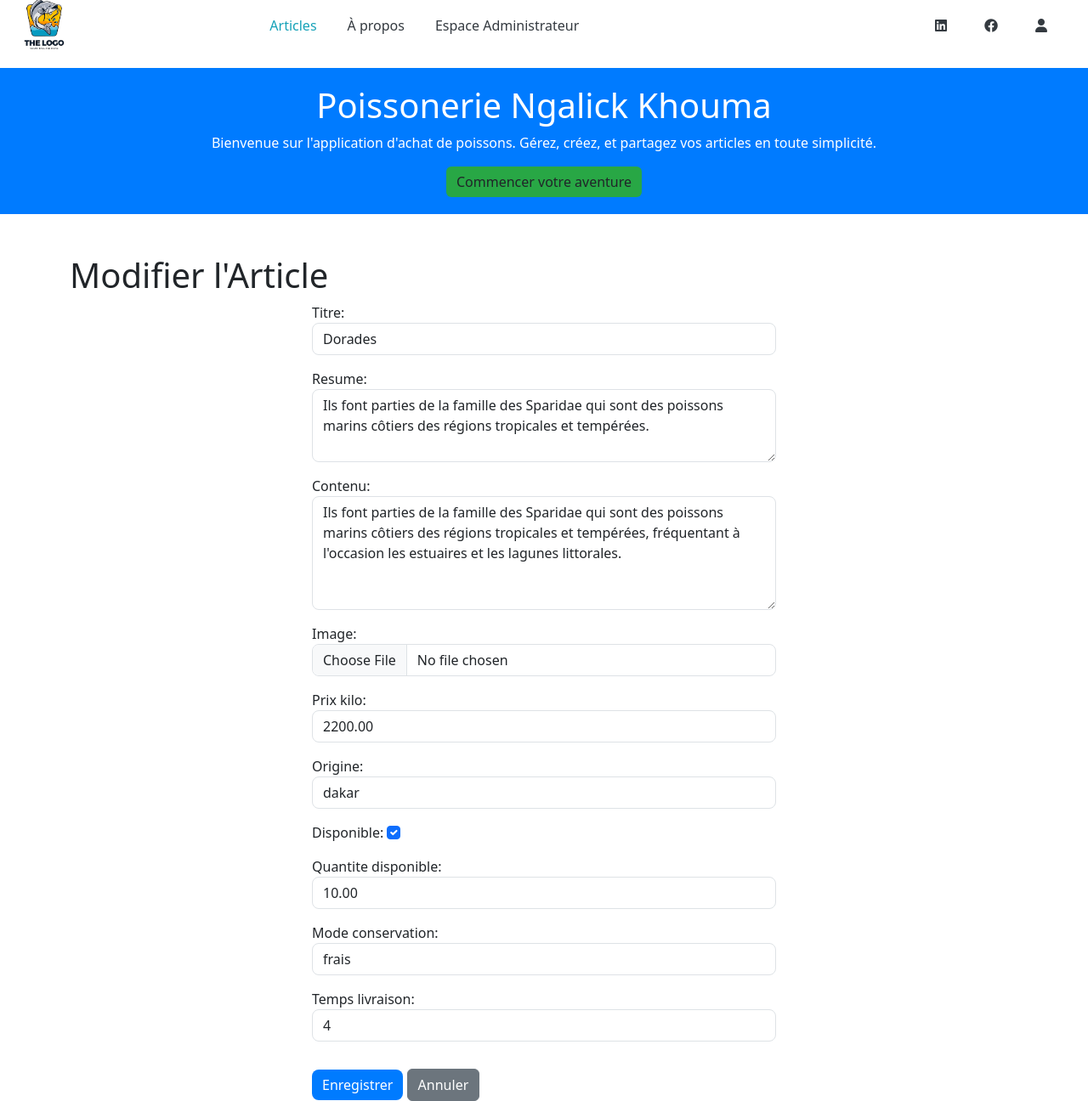
After one commit to khadija470/article, a Django app: page /modifier_article/27/ in a window 1280 px wide. The commit adds this page. Shown: the whole page at 85% size. Run offline with Django 5.2, Linux system fonts and the light colour scheme; data comes from the database, SQL or seed files in the repository; both versions use the stored data as it was after the commit.

Commit message:
mise a jour des articles

```diff
--- a/articles/forms.py
+++ b/articles/forms.py
@@ -5,3 +5,15 @@ class ArticleForm(forms.ModelForm):
       class Meta:
           model = Article
           fields = ['titre','resume','contenu','image','prix_kilo','origine','disponible','quantite_disponible','mode_conservation','temps_livraison']
+          widgets = {
+            'titre': forms.TextInput(attrs={'class': 'form-control', 'placeholder': 'Titre de l\'article'}),
+            'resume': forms.Textarea(attrs={'class': 'form-control', 'rows': 3, 'placeholder': 'Résumé'}),
+            'contenu': forms.Textarea(attrs={'class': 'form-control', 'rows': 5, 'placeholder': 'Contenu de l\'article'}),
+            'image': forms.FileInput(attrs={'class': 'form-control'}),
+            'prix_kilo': forms.NumberInput(attrs={'class': 'form-control', 'placeholder': 'Prix par kilo'}),
+            'origine': forms.TextInput(attrs={'class': 'form-control', 'placeholder': 'Origine'}),
+            'disponible': forms.CheckboxInput(attrs={'class': 'form-check-input'}),
+            'quantite_disponible': forms.NumberInput(attrs={'class': 'form-control', 'placeholder': 'Quantité disponible'}),
+            'mode_conservation': forms.TextInput(attrs={'class': 'form-control', 'placeholder': 'Mode de conservation'}),
+            'temps_livraison': forms.NumberInput(attrs={'class': 'form-control', 'placeholder': 'Temps de livraison en jours'}),
+        }
--- a/articles/urls.py
+++ b/articles/urls.py
@@ -1,13 +1,13 @@
 from django.urls import path
 ##.parcequ ils sont dans le meme repertoire
-from .views import home,useradmin,supprimer_article
+from .views import home,useradmin,supprimer_article,modifier_article
 from django.conf.urls.static import static
 from blog import settings
 # ,newarticle
 urlpatterns = [
     path("",home,name="home"),
     path("useradmin/",useradmin,name="useradmin"),
-    path('supprimer_article/<int:article_id>/',supprimer_article, name='supprimer_article')
-    # path('modifier_article/<int:article_id>/',modifier_article, name='modifier_article')
+    path('supprimer_article/<int:article_id>/',supprimer_article, name='supprimer_article'),
+    path('modifier_article/<int:article_id>/',modifier_article, name='modifier_article')
     # path("newarticle/",newarticle,name="newarticle")
 ] + static(settings.MEDIA_URL, document_root=settings.MEDIA_ROOT)
--- /dev/null
+++ b/templates/modifier_article.html
@@ -0,0 +1,79 @@
+<!DOCTYPE html>
+<html lang="en">
+<head>
+    <meta charset="utf-8">
+    <meta http-equiv="X-UA-Compatible" content="IE=edge">
+    <link href="https://cdn.jsdelivr.net/npm/bootstrap@5.3.3/dist/css/bootstrap.min.css" rel="stylesheet" integrity="sha384-QWTKZyjpPEjISv5WaRU9OFeRpok6YctnYmDr5pNlyT2bRjXh0JMhjY6hW+ALEwIH" crossorigin="anonymous">
+    <link rel="stylesheet" href="https://cdnjs.cloudflare.com/ajax/libs/font-awesome/6.0.0-beta3/css/all.min.css">
+    <link rel="stylesheet" href="/static/css/styles.css">
+    <title>Gestion des articles</title>
+</head>
+<body>
+
+<header>
+    <nav class="navbar navbar-expand-lg navbg" data-bs-theme="dark">
+        <div class="container-fluid">
+            <a class="navbar-brand" href="#">
+                <img src="/static/images/poisson.png" alt="Logo" class="logo">
+            </a>
+            <button class="navbar-toggler" type="button" data-bs-toggle="collapse" data-bs-target="#navbarSupportedContent"
+                    aria-controls="navbarSupportedContent" aria-expanded="false" aria-label="Basculer la navigation">
+                <span class="navbar-toggler-icon"></span>
+            </button>
+            <div class="collapse navbar-collapse" id="navbarSupportedContent">
+                <ul class="navbar-nav mx-auto mb-2 mb-lg-0">
+                    <li class="nav-item">
+                        <a class="nav-link active" aria-current="page" href="#">Articles</a>
+                    </li>
+                    <li class="nav-item">
+                        <a class="nav-link" href="#">À propos</a>
+                    </li>
+                    <li class="nav-item">
+                        <a class="nav-link" href="#">Espace Administrateur</a>
+                    </li>
+                </ul>
+                <ul class="navbar-nav ms-auto mb-2 mb-lg-0">
+                    <li class="nav-item">
+                        <a class="nav-link">
+                            <i class="fa-brands fa-linkedin"></i>
+                        </a>
+                    </li>
+                    <li class="nav-item">
+                        <a class="nav-link">
+                            <i class="fa-brands fa-facebook"></i>
+                        </a>
+                    </li>
+                    <li class="nav-item">
+                        <a href="{% url 'useradmin' %}" class="nav-link icon-bordered">
+                            <i class="fas fa-user"></i>
+                        </a>
+                    </li>
+                </ul>
+            </div>
+        </div>
+    </nav>
+    <div class="header_">
+        <h1>Poissonerie Ngalick Khouma</h1>
+        <p class="description">
+            Bienvenue sur l'application  d'achat de poissons. Gérez, créez, et partagez vos articles en toute simplicité.
+        </p>
+        <a href="#" class="btn btn-custom">Commencer votre aventure</a>
+    </div>
+</header>
+<div class="container mt-5">
+    <h1>Modifier l'Article</h1>
+    <div class="row justify-content-center">
+        <div class="col-md-6"> <!-- Limite la largeur du formulaire à la moitié de la page -->
+            <form method="POST" enctype="multipart/form-data">
+                {% csrf_token %}
+                {{ form.as_p }}
+                <button type="submit" class="btn btn-secondary mt-3">Enregistrer</button>
+                <a href="{% url 'useradmin' %}" class="btn btn-secondary mt-3">Annuler</a>
+            </form>
+        </div>
+    </div>
+</div>
+<script src="https://cdn.jsdelivr.net/npm/@popperjs/core@2.11.8/dist/umd/popper.min.js" integrity="sha384-I7E8VVD/ismYTF4hNIPjVp/Zjvgyol6VFvRkX/vR+Vc4jQkC+hVqc2pM8ODewa9r" crossorigin="anonymous"></script>
+<script src="https://cdn.jsdelivr.net/npm/bootstrap@5.3.3/dist/js/bootstrap.min.js" integrity="sha384-0pUGZvbkm6XF6gxjEnlmuGrJXVbNuzT9qBBavbLwCsOGabYfZo0T0to5eqruptLy" crossorigin="anonymous"></script>
+</body>
+</html>
--- a/templates/useradmin.html
+++ b/templates/useradmin.html
@@ -108,9 +108,7 @@
                     <td>{{ article.contenu }}</td>
                     <td>{{ article.date_publication }}</td>
                     <td>
-                        <button class="btn btn-primary btn-sm">
-                            <i class="fas fa-edit"></i> Modifier
-                        </button>
+                        <a href="{% url 'modifier_article' article.id %}" class="btn btn-primary btn-sm"> <i class="fas fa-edit"></i> Modifier</a>
                            <a href="{% url 'supprimer_article' article.id %}" class="btn btn-danger btn-sm" onclick="return confirm('Êtes-vous sûr de vouloir supprimer cet article ?');">
                             <i class="fas fa-trash"></i> Supprimer
                              </a>
```
Also changed, not shown: db.sqlite3, media/media/images/dorade3.jpg (added), media/media/images/poisson-rouge_FvAl5wh.png (added), media/media/images/poisson-rouge_fYreUvG.png (added).
